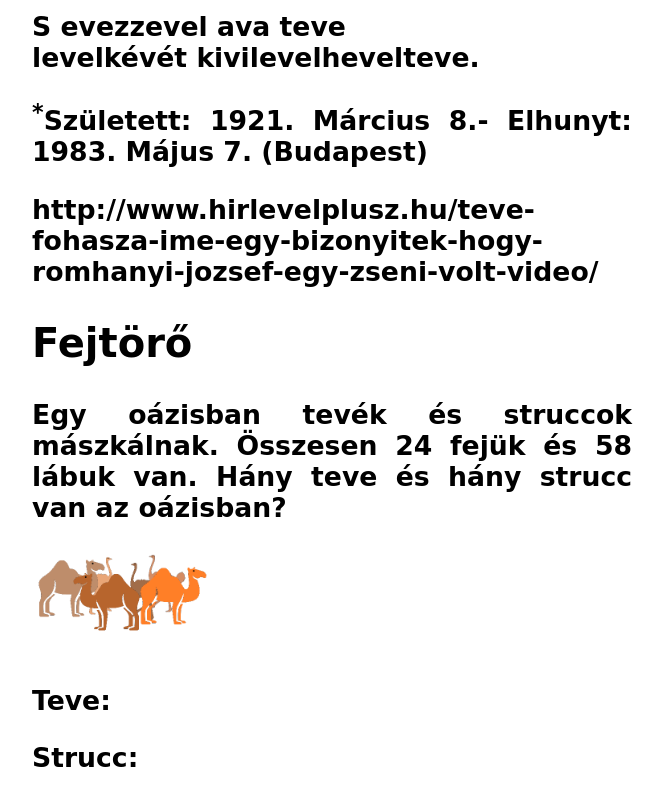
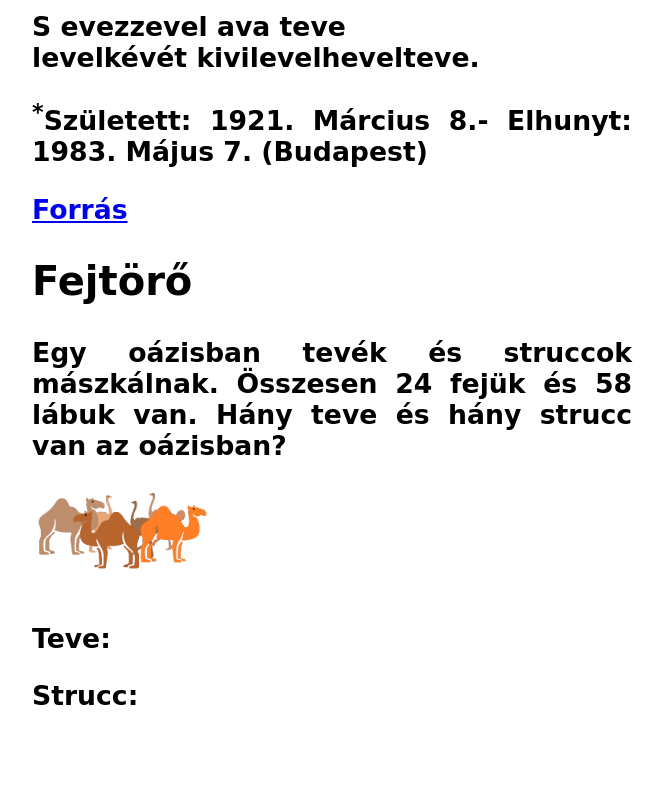
Before and after one commit to orsosd25ad-hub/Teveee, a plain HTML site: page index.html in a window 1280 px wide. Shown: the part 2143-2943 px from the top of the page, without its empty margins (308-972 px from the left). After the commit the page ends 2881 px from the top, so only its background shows below. Drawn offline with Linux system fonts and the light colour scheme.

Commit message:
Update index.html

```diff
--- a/index.html
+++ b/index.html
@@ -61,7 +61,7 @@
 		<p>S evezzevel ava teve<br />
 			levelkévét kivilevelhevelteve.</p>
 		<p id="romhanyi"><sup>*</sup>Született: 1921. Március 8.- Elhunyt: 1983. Május 7. (Budapest)
-		<p>http://www.hirlevelplusz.hu/teve-fohasza-ime-egy-bizonyitek-hogy-romhanyi-jozsef-egy-zseni-volt-video/</p>
+		<p><a href="http://www.hirlevelplusz.hu/teve-fohasza-ime-egy-bizonyitek-hogy-romhanyi-jozsef-egy-zseni-volt-video/" id="jobbra">Forrás</a></p>
 
 
 		<h2>Fejtörő</h2>
```
